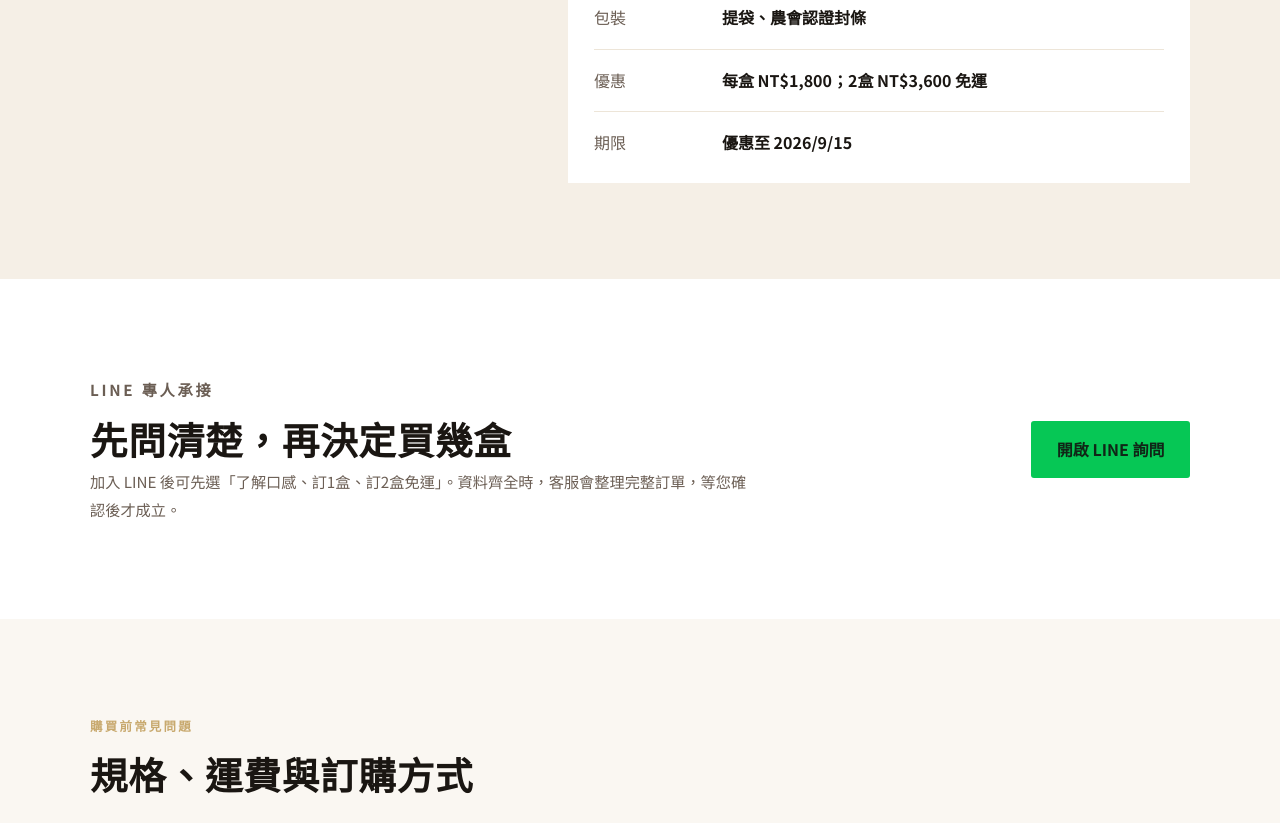
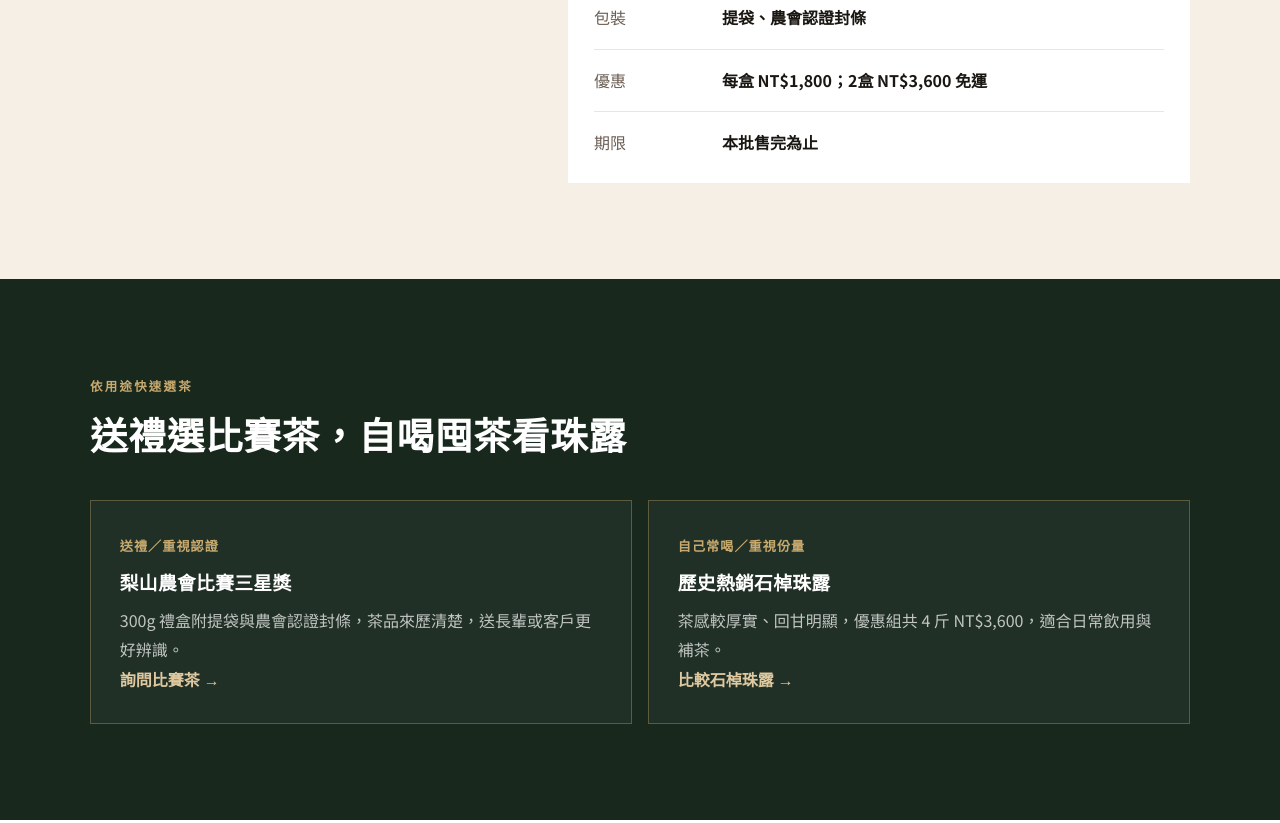
Before and after one commit to hanklee10010821-creator/taiwan88tea, an Astro site: page /products/lishan-competition-3star in a window 1280 px wide. Shown: the part 1615-2438 px from the top of the page. Built offline with nearby package versions, Linux system fonts and the light colour scheme; Astro itself is replaced by a stand-in of ours.

Commit message:
Promote competition tea until sold out

```diff
--- a/src/pages/index.astro
+++ b/src/pages/index.astro
@@ -12,7 +12,7 @@ const posts = (await getCollection('blog')).sort(
 
   <!-- Promo Banner -->
   <div style="background: var(--gold-dark); color: white; text-align: center; padding: 0.8rem 1rem; font-size: 0.95rem; font-weight: 500; letter-spacing: 0.05em; position: relative; z-index: 10;">
-    🏆 <b>本期主打｜梨山農會春茶比賽三星獎</b>　300g 禮盒每盒 NT$1,800，2盒免運
+    🏆 <b>本期主打｜梨山農會春茶比賽三星獎</b>　300g 禮盒每盒 NT$1,800，2盒免運・本批售完為止
     <a href="/products/lishan-competition-3star" style="color: white; text-decoration: underline; margin-left: 10px; font-weight: bold;">查看完整介紹 →</a>
   </div>
 
@@ -40,8 +40,8 @@ const posts = (await getCollection('blog')).sort(
           <span class="stat-label">退費保證</span>
         </div>
       </div>
-      <a href={lineMessageUrl(lineMessages.home)} target="_blank" rel="noopener" class="hero-cta">
-        加 LINE 選茶 →
+      <a href={lineMessageUrl(lineMessages.awardLishan)} target="_blank" rel="noopener" class="hero-cta">
+        加 LINE 詢問比賽茶 →
       </a>
     </div>
   </section>
--- a/src/pages/products/lishan-competition-3star.astro
+++ b/src/pages/products/lishan-competition-3star.astro
@@ -3,6 +3,7 @@ import Base from '../../layouts/Base.astro';
 import { lineMessageUrl, lineMessages } from '../../lib/line';
 
 const lineUrl = lineMessageUrl(lineMessages.awardLishan);
+const zhuluLineUrl = lineMessageUrl(lineMessages.zhulu);
 ---
 
 <Base
@@ -23,7 +24,7 @@ const lineUrl = lineMessageUrl(lineMessages.awardLishan);
         <div class="price-block">
           <span>300g（半斤）禮盒</span>
           <strong>NT$1,800／盒</strong>
-          <p>2盒 NT$3,600 免運｜1盒運費另計</p>
+          <p>2盒 NT$3,600 免運｜1盒運費另計｜本批售完為止</p>
         </div>
         <a href={lineUrl} target="_blank" rel="noopener" class="primary-cta">用 LINE 詢問／訂購</a>
         <p class="cta-note">開啟 LINE 後會帶入商品名稱，送出即可接續詢問。</p>
@@ -57,8 +58,31 @@ const lineUrl = lineMessageUrl(lineMessages.awardLishan);
         <div><dt>規格</dt><dd>300g（半斤）禮盒</dd></div>
         <div><dt>包裝</dt><dd>提袋、農會認證封條</dd></div>
         <div><dt>優惠</dt><dd>每盒 NT$1,800；2盒 NT$3,600 免運</dd></div>
-        <div><dt>期限</dt><dd>優惠至 2026/9/15</dd></div>
+        <div><dt>期限</dt><dd>本批售完為止</dd></div>
       </dl>
+    </div>
+  </section>
+
+  <section class="compare-section">
+    <div class="content-shell">
+      <header class="section-heading">
+        <p class="eyebrow">依用途快速選茶</p>
+        <h2>送禮選比賽茶，自喝囤茶看珠露</h2>
+      </header>
+      <div class="compare-grid">
+        <article>
+          <span>送禮／重視認證</span>
+          <h3>梨山農會比賽三星獎</h3>
+          <p>300g 禮盒附提袋與農會認證封條，茶品來歷清楚，送長輩或客戶更好辨識。</p>
+          <a href={lineUrl} target="_blank" rel="noopener">詢問比賽茶 →</a>
+        </article>
+        <article>
+          <span>自己常喝／重視份量</span>
+          <h3>歷史熱銷石棹珠露</h3>
+          <p>茶感較厚實、回甘明顯，優惠組共 4 斤 NT$3,600，適合日常飲用與補茶。</p>
+          <a href={zhuluLineUrl} target="_blank" rel="noopener">比較石棹珠露 →</a>
+        </article>
+      </div>
     </div>
   </section>
 
@@ -107,6 +131,13 @@ const lineUrl = lineMessageUrl(lineMessages.awardLishan);
   .primary-cta:hover { background: #20da6d; transform: translateY(-1px); }
   .cta-note { margin-top: .65rem; }
   .decision-section, .faq-section { background: var(--parchment); }
+  .compare-section { background: #18281d; color: white; padding: 0 1.5rem; }
+  .compare-grid { display: grid; grid-template-columns: repeat(2, 1fr); gap: 1rem; }
+  .compare-grid article { padding: 1.8rem; border: 1px solid rgba(200,169,110,.35); background: rgba(255,255,255,.04); }
+  .compare-grid span { color: var(--gold); font-size: .82rem; font-weight: 700; letter-spacing: .08em; }
+  .compare-grid h3 { margin: .65rem 0; }
+  .compare-grid p { color: rgba(255,255,255,.72); }
+  .compare-grid a { color: var(--gold-light); font-weight: 700; }
   .content-shell { padding: clamp(3.5rem, 8vw, 6rem) 0; }
   .section-heading { max-width: 720px; margin-bottom: 2.4rem; }
   .section-heading h2, .facts-layout h2, .order-card h2 { font-size: clamp(1.7rem, 4vw, 2.35rem); }
@@ -130,7 +161,7 @@ const lineUrl = lineMessageUrl(lineMessages.awardLishan);
     .award-hero { padding-top: 6.7rem; }
     .award-shell, .facts-layout { grid-template-columns: 1fr; }
     .award-seal { right: .5rem; transform: translateY(28%); width: 78px; height: 78px; font-size: .85rem; }
-    .fit-grid, .faq-grid { grid-template-columns: 1fr; }
+    .fit-grid, .faq-grid, .compare-grid { grid-template-columns: 1fr; }
     .facts-layout { gap: 1.5rem; }
     .facts-list div { grid-template-columns: 5rem 1fr; }
     .order-card { align-items: flex-start; flex-direction: column; }
```
Also changed, not shown: src/pages/products.astro (+4 -4 lines), 5 other files.
